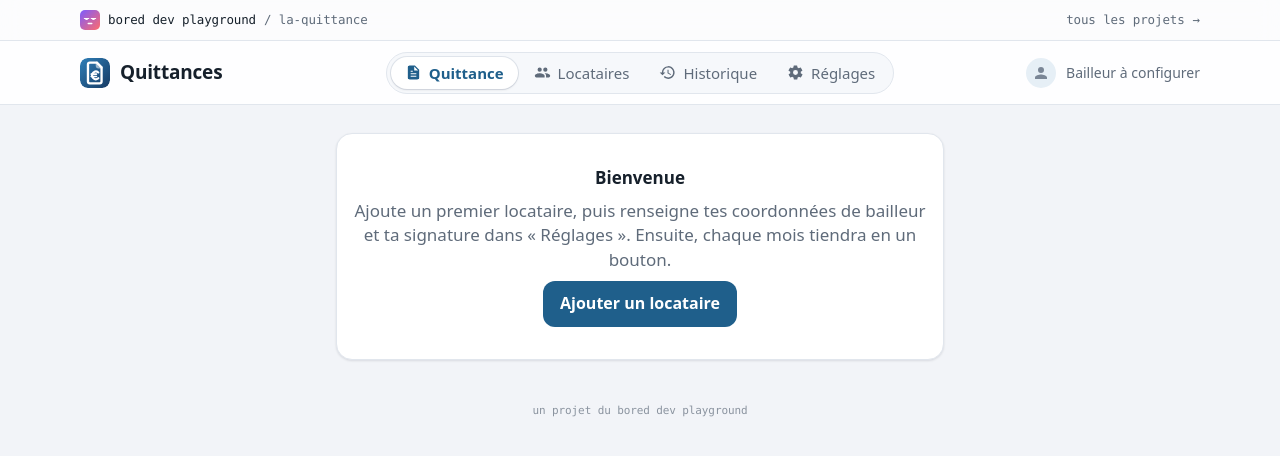
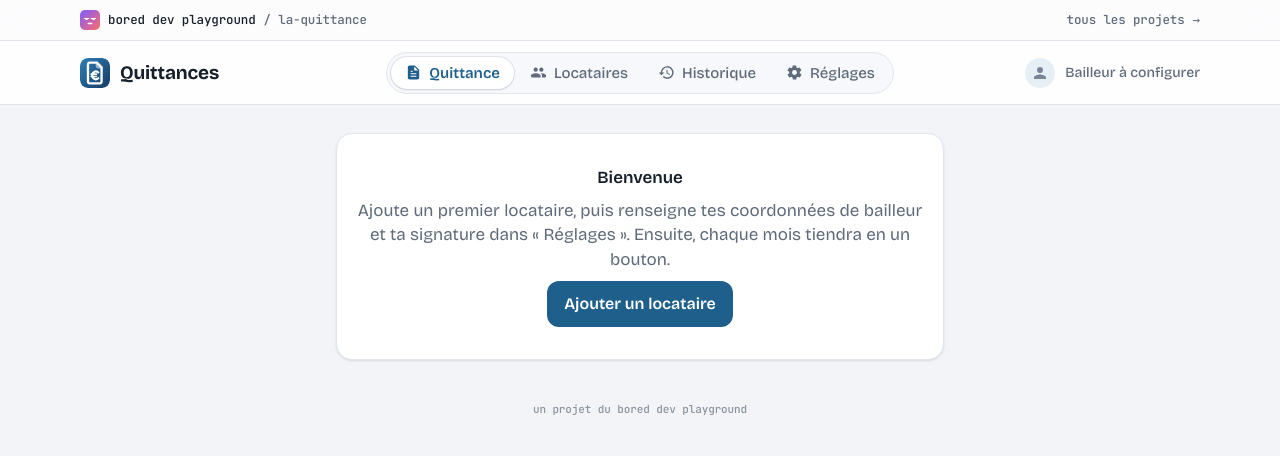
Before and after one commit to Ghermin/la-quittance, a plain HTML site: page index.html in a window 1280 px wide. Drawn offline with nearby package versions, Linux system fonts and the light colour scheme.

Commit message:
Police du playground
Bricolage Grotesque + JetBrains Mono comme toutes les pages du playground. Kit synchronisé.

Co-Authored-By: Claude Opus 5.5 <noreply@anthropic.com>

```diff
--- a/css/app.css
+++ b/css/app.css
@@ -101,7 +101,7 @@ body {
     margin: 0;
     background: var(--bg);
     color: var(--text);
-    font-family: system-ui, -apple-system, "Segoe UI", Roboto, Helvetica, Arial, sans-serif;
+    font-family: var(--pg-font);
     font-size: 17px;
     line-height: 1.45;
     -webkit-text-size-adjust: 100%;
--- a/css/playground.css
+++ b/css/playground.css
@@ -5,9 +5,14 @@
   (kit/sync.sh la met à jour) pour marcher hors ligne : modifier ici, pas dans les copies.
 
   Règles du kit :
-  - chaque page garde sa police (une seule) et ses couleurs, en redéfinissant
-    --pg-accent / --pg-accent-2 (et si besoin --pg-bg, --pg-surface…) après ce fichier ;
-  - la deuxième police est toujours JetBrains Mono (--pg-mono) : bandeau, kickers, puces ;
+  - deux polices pour tout le playground, pas une de plus : Bricolage Grotesque (--pg-font)
+    pour le texte et les titres, JetBrains Mono (--pg-mono) pour le bandeau, les kickers,
+    les puces et le code. Chaque page les charge avec ce lien :
+    https://fonts.googleapis.com/css2?family=Bricolage+Grotesque:opsz,wdth,wght@12..96,75..100,200..800&family=JetBrains+Mono:wght@400;500;600&display=swap
+  - chaque page a ses couleurs, celles du dégradé de son icône : --pg-accent / --pg-accent-2
+    (le dégradé des boutons), plus des neutres teintés (--pg-bg, --pg-surface…) redéfinis
+    après ce fichier. Pas d'autre couleur décorative ; une couleur d'état seulement si elle
+    porte un sens (erreur, incompatible) ;
   - clair / sombre suit le système, rien à faire de plus.
 
   Bandeau de retour, en tête de <body> :
@@ -46,6 +51,7 @@
   --pg-radius: 16px;
   --pg-radius-sm: 12px;
   --pg-max: 1120px;
+  --pg-font: "Bricolage Grotesque", system-ui, -apple-system, "Segoe UI", sans-serif;
   --pg-mono: "JetBrains Mono", ui-monospace, "Cascadia Mono", Consolas, monospace;
 }
 
@@ -76,6 +82,7 @@
   background-image: radial-gradient(var(--pg-dot) 1px, transparent 1px);
   background-size: 22px 22px;
   color: var(--pg-text);
+  font-family: var(--pg-font);
   line-height: 1.6;
   overflow-x: clip;
   -webkit-font-smoothing: antialiased;
--- a/index.html
+++ b/index.html
@@ -13,6 +13,9 @@
     <link rel="icon" href="./icons/icon.svg" type="image/svg+xml">
     <link rel="icon" type="image/png" sizes="192x192" href="./icons/icon-192.png">
     <link rel="apple-touch-icon" href="./icons/apple-touch-icon.png">
+    <link rel="preconnect" href="https://fonts.googleapis.com">
+    <link rel="preconnect" href="https://fonts.gstatic.com" crossorigin>
+    <link href="https://fonts.googleapis.com/css2?family=Bricolage+Grotesque:opsz,wdth,wght@12..96,75..100,200..800&family=JetBrains+Mono:wght@400;500;600&display=swap" rel="stylesheet">
     <link rel="stylesheet" href="./css/playground.css">
     <link rel="stylesheet" href="./css/app.css">
 </head>
--- a/sw.js
+++ b/sw.js
@@ -1,4 +1,4 @@
-var CACHE = 'quittance-loyer-v12';
+var CACHE = 'quittance-loyer-v13';
 var ASSETS = [
     './',
     './index.html',
```
Also changed, not shown: 1 other file.
